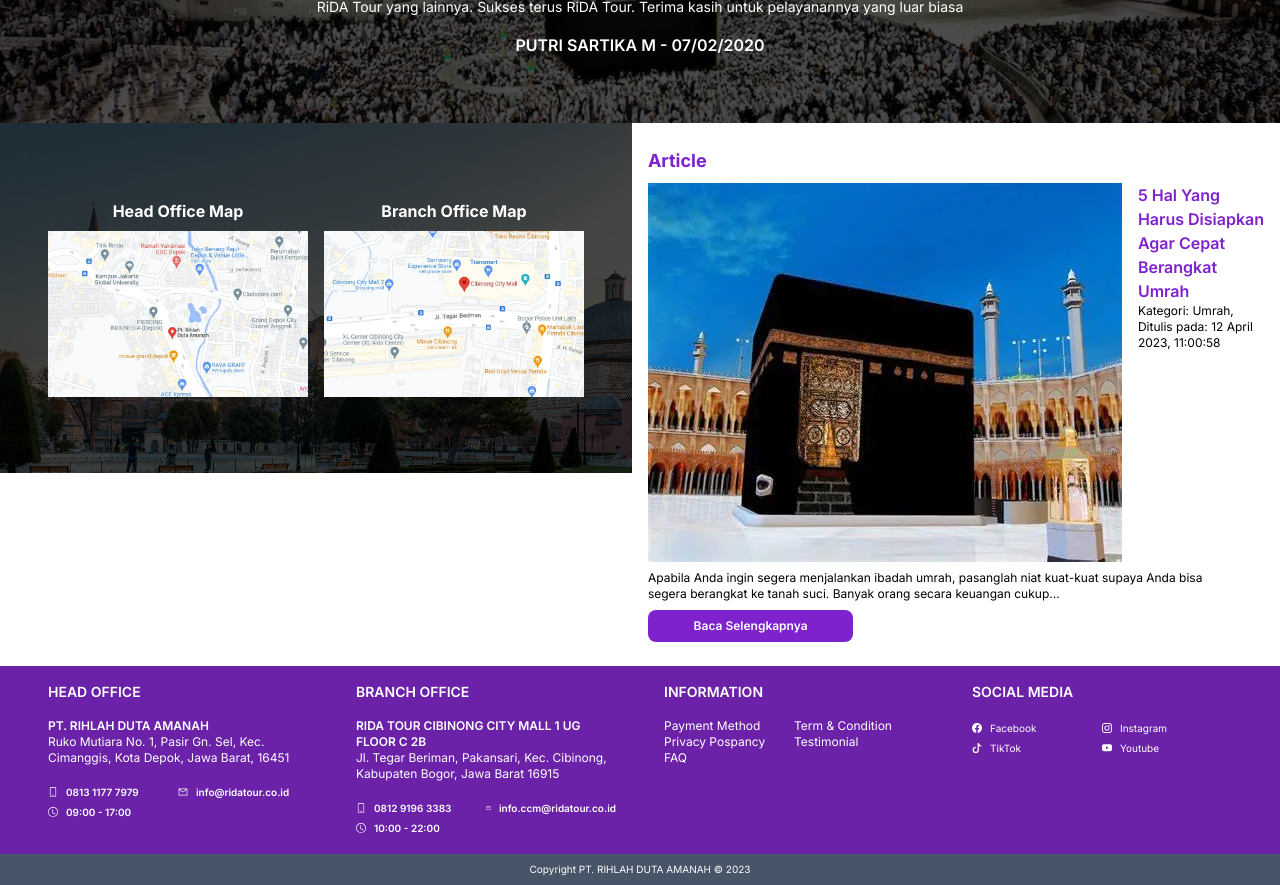
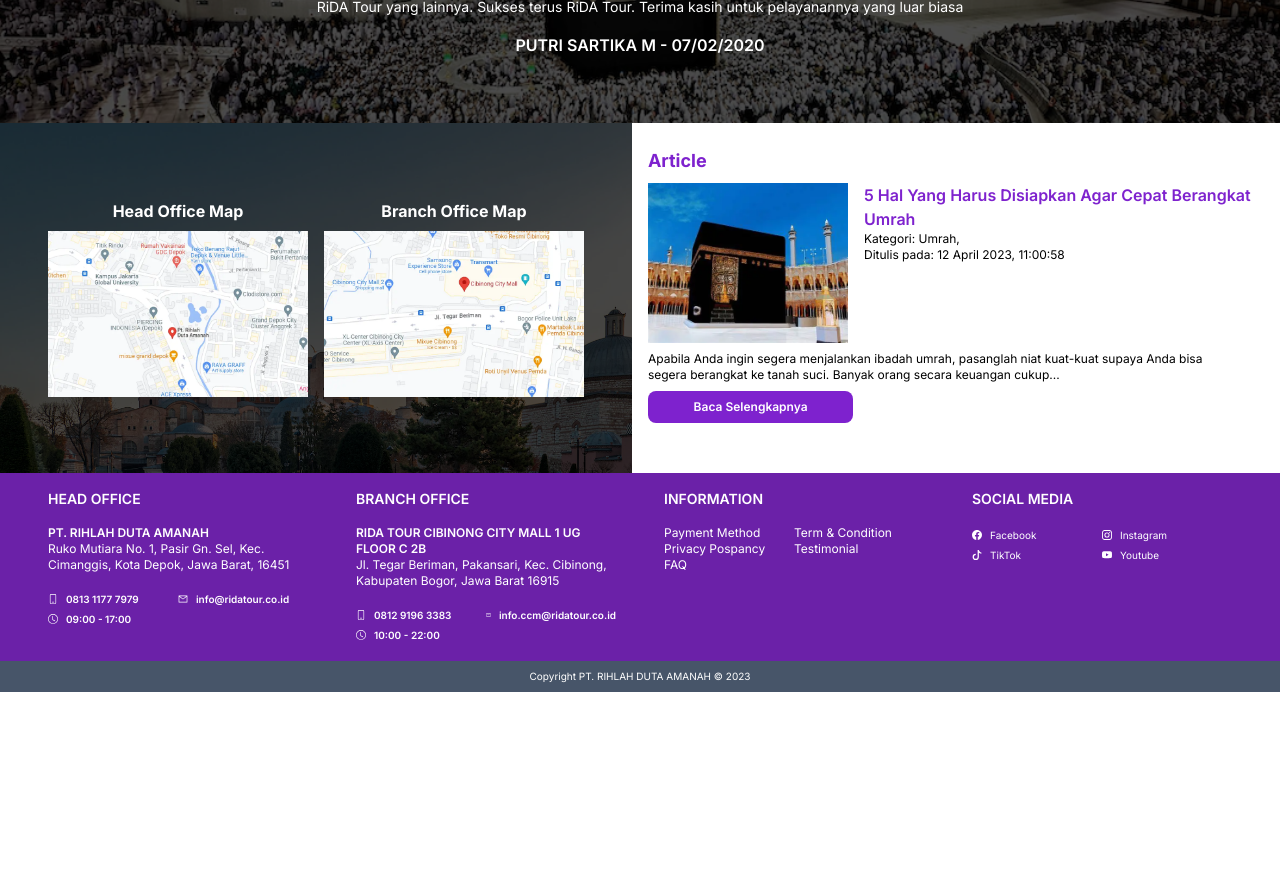
Before and after one commit to mochilhamsyah17/project-freelance, a Next.js app: page / in a window 1280 px wide. Shown: the part 1340-2225 px from the top of the page. After the commit the page ends 2032 px from the top, so only its background shows below. Built offline with nearby package versions, Linux system fonts and the light colour scheme.

Commit message:
bugfix heght on branch

```diff
--- a/src/components/landing-page/branch-office.jsx
+++ b/src/components/landing-page/branch-office.jsx
@@ -12,7 +12,7 @@ export const BranchSection = () => {
         <Image
           src={bg1}
           alt="backgroudn-image"
-          className=" w-full h-full object-cover overflow-y-hidden"
+          className=" w-full min-h-full object-cover overflow-y-hidden"
         />
         <div className="w-full absolute top-0 z-20 bg-black bg-opacity-70 h-full">
           <div className="flex flex-col lg:flex-row h-full gap gap-0 lg:gap-8 ">
@@ -43,7 +43,7 @@ export const BranchSection = () => {
           Article
         </span>
         <div className="flex flex-col md:flex-row w-full gap-4">
-          <Image src={photo1} alt="photo" className="w-fit h-auto" />
+          <Image src={photo1} alt="photo" className="w-fit h-40" />
           <div className="flex flex-col">
             <span className="text-purple-700 text-base font-semibold">
               5 Hal Yang Harus Disiapkan Agar Cepat Berangkat Umrah
```
